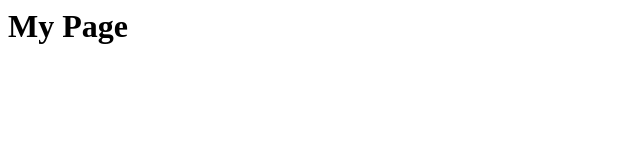
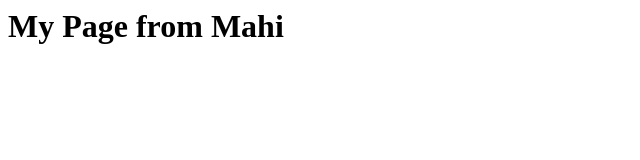
Before and after one commit to mahendra-krs/master, a plain HTML site: page index.html in a window 1280 px wide. Shown: the whole page, without its empty margins (0-640 px from the left). Drawn offline with Linux system fonts and the light colour scheme.

Commit message:
my new commit

```diff
--- a/index.html
+++ b/index.html
@@ -2,6 +2,6 @@
     <title>THis is my page</title>
 
     <body>
-        <h1>My Page</h1>
+        <h1>My Page from Mahi</h1>
     </body>
 </html>
```
Also changed, not shown: contact.html (added, +1 -0 lines), about.html (added), monument.html (added).
